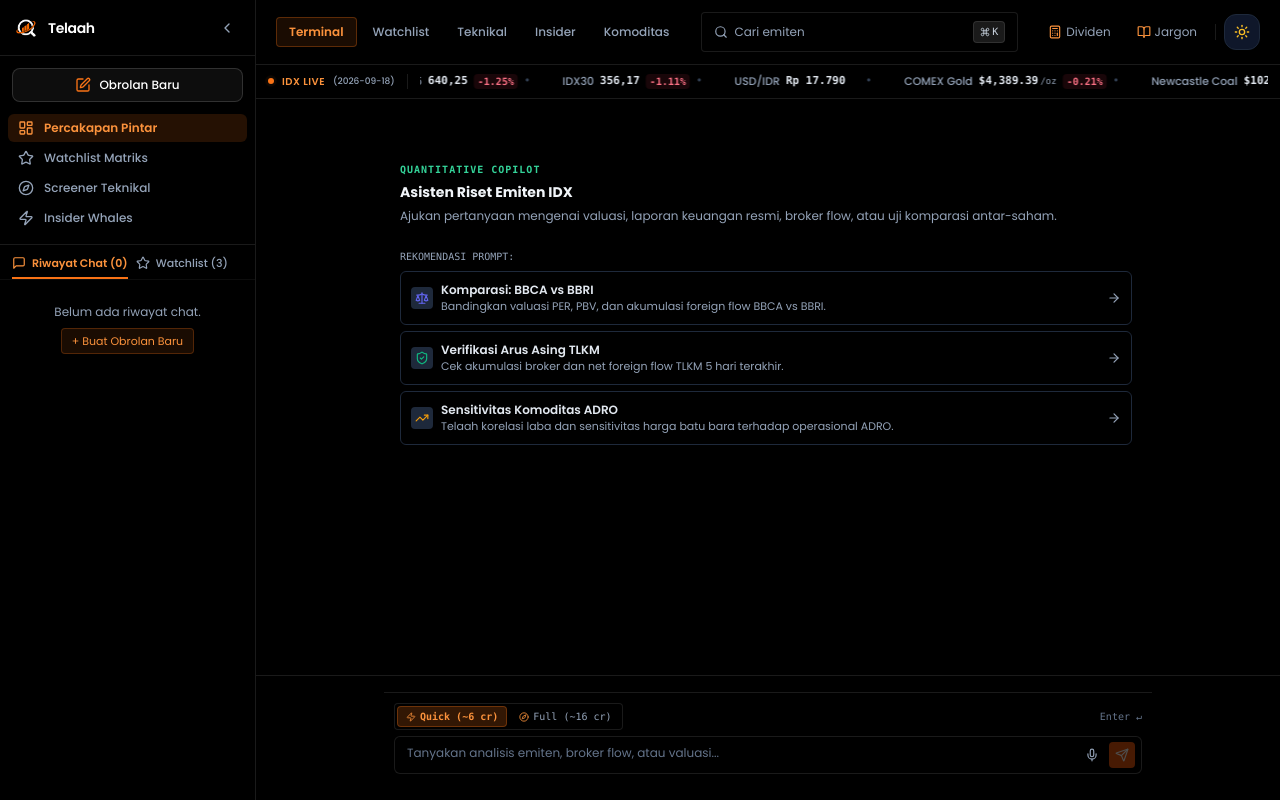
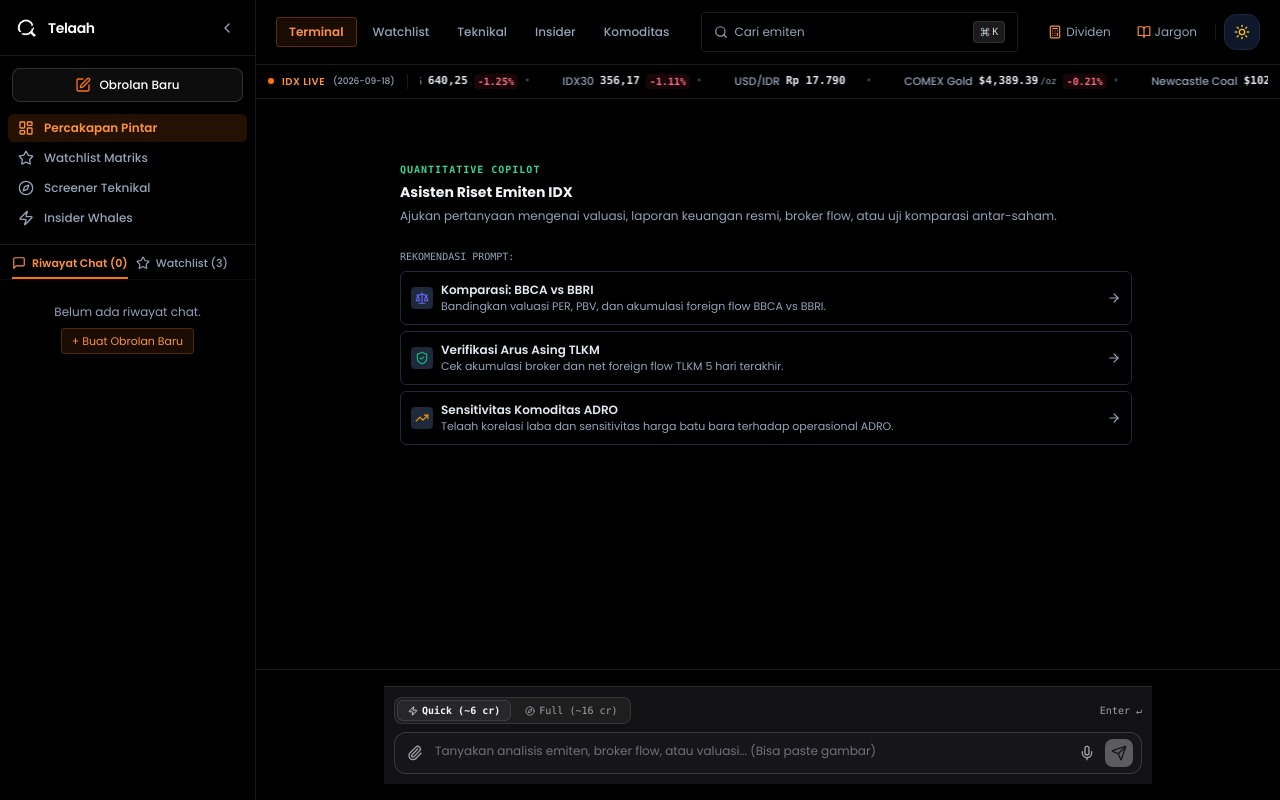
Before and after one commit to meets-indonesia/Telaah-AI, a Next.js app: page / in a window 1280 px wide. Built offline with nearby package versions, Linux system fonts and the light colour scheme.

Commit message:
feat: implement soft black/white theme, remove orange accents, update brand logos, and add image upload/paste with preview support in chat

```diff
--- a/data/market_cache.json
+++ b/data/market_cache.json
@@ -1,6 +1,6 @@
 {
-  "lastFetchedAt": 1790003117473,
-  "fetchedDate": "2026-09-21T15:05:17.473Z",
+  "lastFetchedAt": 1790006753716,
+  "fetchedDate": "2026-09-21T16:05:53.716Z",
   "asOfDate": "2026-09-18",
   "ttlHours": 1,
   "indices": [
--- a/src/app/globals.css
+++ b/src/app/globals.css
@@ -3,46 +3,46 @@
 @tailwind utilities;
 
 :root {
-  --background: #000000;
-  --foreground: #f8fafc;
-  --card-bg: #0a0a0a;
-  --card-border: rgba(255, 255, 255, 0.08);
-  --card-border-subtle: rgba(255, 255, 255, 0.04);
-  --muted: #94a3b8;
-  --brand-soft: rgba(249, 115, 22, 0.12);
+  --background: #121214;
+  --foreground: #ededed;
+  --card-bg: #18181b;
+  --card-border: rgba(255, 255, 255, 0.1);
+  --card-border-subtle: rgba(255, 255, 255, 0.05);
+  --muted: #a1a1aa;
+  --brand-soft: rgba(255, 255, 255, 0.08);
   --terminal-emerald: #10b981;
   --terminal-rose: #f43f5e;
-  --color-primary: #000000;
-  --color-secondary: #f97316;
+  --color-primary: #121214;
+  --color-secondary: #ffffff;
 }
 
 html.dark,
 html {
-  --background: #000000;
-  --foreground: #f8fafc;
-  --card-bg: #0a0a0a;
-  --card-border: rgba(255, 255, 255, 0.08);
-  --card-border-subtle: rgba(255, 255, 255, 0.04);
-  --muted: #94a3b8;
-  --brand-soft: rgba(249, 115, 22, 0.12);
+  --background: #121214;
+  --foreground: #ededed;
+  --card-bg: #18181b;
+  --card-border: rgba(255, 255, 255, 0.1);
+  --card-border-subtle: rgba(255, 255, 255, 0.05);
+  --muted: #a1a1aa;
+  --brand-soft: rgba(255, 255, 255, 0.08);
   --terminal-emerald: #10b981;
   --terminal-rose: #f43f5e;
-  --color-primary: #000000;
-  --color-secondary: #f97316;
+  --color-primary: #121214;
+  --color-secondary: #ffffff;
 }
 
 html.light {
-  --background: #ffffff;
-  --foreground: #0f172a;
+  --background: #f7f7f8;
+  --foreground: #18181b;
   --card-bg: #ffffff;
-  --card-border: #e5e7eb;
-  --card-border-subtle: #f3f4f6;
-  --muted: #64748b;
-  --brand-soft: rgba(249, 115, 22, 0.08);
+  --card-border: #e4e4e7;
+  --card-border-subtle: #f4f4f5;
+  --muted: #71717a;
+  --brand-soft: rgba(0, 0, 0, 0.05);
   --terminal-emerald: #10b981;
   --terminal-rose: #f43f5e;
-  --color-primary: #ffffff;
-  --color-secondary: #f97316;
+  --color-primary: #f7f7f8;
+  --color-secondary: #18181b;
 }
 
 body {
--- a/src/app/layout.tsx
+++ b/src/app/layout.tsx
@@ -39,7 +39,7 @@
           }}
         />
       </head>
-      <body className={`${poppins.className} font-sans antialiased bg-white dark:bg-black text-slate-900 dark:text-slate-100 min-h-[100dvh] transition-colors duration-200 selection:bg-orange-500 selection:text-white`}>
+      <body className={`${poppins.className} font-sans antialiased bg-[#f7f7f8] dark:bg-[#121214] text-zinc-900 dark:text-zinc-100 min-h-[100dvh] transition-colors duration-200 selection:bg-zinc-800 dark:selection:bg-zinc-200 selection:text-white dark:selection:text-black`}>
         <a href="#main-content" className="skip-link">Lewati ke konten utama</a>
         {children}
       </body>
--- a/src/app/page.tsx
+++ b/src/app/page.tsx
@@ -387,13 +387,14 @@
     }
   };
 
-  // Main chat prompt submission handler
-  const handleChatSend = async (userText: string, mode: AnalysisMode = "quick") => {
+  // Main chat prompt submission handler (supports images & copy-paste)
+  const handleChatSend = async (userText: string, mode: AnalysisMode = "quick", images?: string[]) => {
     const timeStr = new Date().toLocaleTimeString("id-ID", { hour: "2-digit", minute: "2-digit" });
     const userMsg: ChatMessage = {
       id: "u_" + Date.now(),
       sender: "user",
-      text: userText,
+      text: userText || (images && images.length > 0 ? "Analisis gambar ini..." : ""),
+      images,
       timestamp: timeStr,
     };
 
--- a/src/components/chat/ChatInput.tsx
+++ b/src/components/chat/ChatInput.tsx
@@ -1,11 +1,11 @@
 "use client";
 
 import React, { useState, useRef, useEffect } from "react";
-import { Send, Zap, Compass, Loader2, Mic } from "lucide-react";
+import { Send, Zap, Compass, Loader2, Mic, Paperclip, X, Image as ImageIcon } from "lucide-react";
 import { AnalysisMode } from "@/lib/agent/types";
 
 interface ChatInputProps {
-  onSend: (message: string, mode: AnalysisMode) => void;
+  onSend: (message: string, mode: AnalysisMode, images?: string[]) => void;
   isLoading: boolean;
   initialValue?: string;
 }
@@ -17,10 +17,12 @@
 }) => {
   const [text, setText] = useState(initialValue);
   const [mode, setMode] = useState<AnalysisMode>("quick");
+  const [images, setImages] = useState<string[]>([]);
   const [isListening, setIsListening] = useState(false);
   const [hasSpeechSupport, setHasSpeechSupport] = useState(false);
   const recognitionRef = useRef<any>(null);
   const textareaRef = useRef<HTMLTextAreaElement>(null);
+  const fileInputRef = useRef<HTMLInputElement>(null);
 
   useEffect(() => {
     if (typeof window !== "undefined") {
@@ -47,6 +49,47 @@
     }
   }, []);
 
+  // Handle Paste Image from Clipboard
+  const handlePaste = (e: React.ClipboardEvent) => {
+    const items = e.clipboardData?.items;
+    if (!items) return;
+
+    for (let i = 0; i < items.length; i++) {
+      if (items[i].type.indexOf("image") !== -1) {
+        const file = items[i].getAsFile();
+        if (file) {
+          processFile(file);
+          e.preventDefault();
+        }
+      }
+    }
+  };
+
+  const processFile = (file: File) => {
+    if (!file.type.startsWith("image/")) return;
+    const reader = new FileReader();
+    reader.onload = (uploadEvent) => {
+      const base64 = uploadEvent.target?.result as string;
+      if (base64) {
+        setImages((prev) => [...prev, base64].slice(-4)); // Max 4 images
+      }
+    };
+    reader.readAsDataURL(file);
+  };
+
+  const handleFileChange = (e: React.ChangeEvent<HTMLInputElement>) => {
+    const files = e.target.files;
+    if (!files) return;
+    for (let i = 0; i < files.length; i++) {
+      processFile(files[i]);
+    }
+    e.target.value = "";
+  };
+
+  const removeImage = (index: number) => {
+    setImages((prev) => prev.filter((_, idx) => idx !== index));
+  };
+
   const toggleVoiceInput = () => {
     if (!recognitionRef.current) return;
     if (isListening) {
@@ -56,7 +99,7 @@
       try {
         recognitionRef.current.start();
         setIsListening(true);
-      } catch (err) {
+      } catch {
         setIsListening(false);
       }
     }
@@ -77,53 +120,97 @@
   };
 
   const handleSubmit = () => {
-    if (!text.trim() || isLoading) return;
+    if ((!text.trim() && images.length === 0) || isLoading) return;
     if (isListening && recognitionRef.current) {
       recognitionRef.current.stop();
       setIsListening(false);
     }
-    onSend(text.trim(), mode);
+    onSend(text.trim(), mode, images.length > 0 ? images : undefined);
     setText("");
+    setImages([]);
   };
 
   return (
-    <div className="border-t border-white/10 bg-black/75 p-2.5 space-y-1.5">
+    <div className="border-t border-zinc-200 dark:border-white/10 bg-[#f7f7f8] dark:bg-[#121214] p-2.5 space-y-2">
       {/* Mode Selector Strip */}
-      <div className="flex items-center justify-between gap-2 text-[10px] font-mono text-slate-400">
-        <div className="flex items-center gap-1 bg-black/50 p-0.5 rounded border border-white/10">
+      <div className="flex items-center justify-between gap-2 text-[10px] font-mono">
+        <div className="flex items-center gap-1 bg-zinc-200/70 dark:bg-white/5 p-0.5 rounded-lg border border-zinc-300 dark:border-white/10">
           <button
             type="button"
             onClick={() => setMode("quick")}
-            className={`flex items-center gap-1 px-2 py-0.5 rounded transition ${
+            className={`flex items-center gap-1 px-2.5 py-0.5 rounded-md transition ${
               mode === "quick"
-                ? "bg-orange-500/20 text-orange-400 font-bold border border-orange-500/30"
-                : "text-slate-400 hover:text-slate-200"
+                ? "bg-white dark:bg-zinc-800 text-zinc-900 dark:text-zinc-100 font-bold shadow-xs border border-zinc-300 dark:border-white/10"
+                : "text-zinc-600 dark:text-zinc-400 hover:text-zinc-900 dark:hover:text-zinc-200"
             }`}
           >
-            <Zap className="w-2.5 h-2.5 text-orange-400" />
+            <Zap className="w-2.5 h-2.5" />
             <span>Quick (~6 cr)</span>
           </button>
           <button
             type="button"
             onClick={() => setMode("full")}
-            className={`flex items-center gap-1 px-2 py-0.5 rounded transition ${
+            className={`flex items-center gap-1 px-2.5 py-0.5 rounded-md transition ${
               mode === "full"
-                ? "bg-orange-500/20 text-orange-400 font-bold border border-orange-500/30"
-                : "text-slate-400 hover:text-slate-200"
+                ? "bg-white dark:bg-zinc-800 text-zinc-900 dark:text-zinc-100 font-bold shadow-xs border border-zinc-300 dark:border-white/10"
+                : "text-zinc-600 dark:text-zinc-400 hover:text-zinc-900 dark:hover:text-zinc-200"
             }`}
           >
-            <Compass className="w-2.5 h-2.5 text-orange-400" />
+            <Compass className="w-2.5 h-2.5" />
             <span>Full (~16 cr)</span>
           </button>
         </div>
 
-        <span className="hidden sm:inline text-slate-500 font-mono text-[10px]">
+        <span className="hidden sm:inline text-zinc-500 dark:text-zinc-400 font-mono text-[10px]">
           Enter ↵
         </span>
       </div>
 
-      {/* Input Field */}
-      <div className="relative flex items-center rounded-md border border-white/10 bg-black/50 focus-within:border-orange-500/60 transition-colors">
+      {/* Image Preview Thumbnails */}
+      {images.length > 0 && (
+        <div className="flex items-center gap-2 pt-1 pb-1 overflow-x-auto">
+          {images.map((imgSrc, idx) => (
+            <div
+              key={idx}
+              className="relative group shrink-0 w-16 h-16 rounded-lg overflow-hidden border border-zinc-300 dark:border-white/20 bg-zinc-100 dark:bg-zinc-900 shadow-xs"
+            >
+              {/* eslint-disable-next-line @next/next/no-img-element */}
+              <img src={imgSrc} alt={`Attachment ${idx + 1}`} className="w-full h-full object-cover" />
+              <button
+                type="button"
+                onClick={() => removeImage(idx)}
+                className="absolute top-1 right-1 p-0.5 rounded-full bg-black/70 text-white hover:bg-rose-600 transition"
+                title="Hapus gambar"
+              >
+                <X className="w-3 h-3" />
+              </button>
+            </div>
+          ))}
+        </div>
+      )}
+
+      {/* Input Field Container */}
+      <div className="relative flex items-center rounded-xl border border-zinc-300 dark:border-white/15 bg-white dark:bg-zinc-900/90 focus-within:border-zinc-500 dark:focus-within:border-white/40 shadow-xs transition-colors">
+        {/* Hidden File Input */}
+        <input
+          type="file"
+          ref={fileInputRef}
+          onChange={handleFileChange}
+          accept="image/*"
+          multiple
+          className="hidden"
+        />
+
+        {/* Paperclip Button */}
+        <button
+          type="button"
+          onClick={() => fileInputRef.current?.click()}
+          title="Lampirkan Gambar (Bisa juga Copy-Paste)"
+          className="p-2 ml-1 text-zinc-500 hover:text-zinc-900 dark:text-zinc-400 dark:hover:text-zinc-100 rounded-lg transition shrink-0"
+        >
+          <Paperclip className="w-4 h-4" />
+        </button>
+
         <label htmlFor="chat-question" className="sr-only">Pertanyaan saham</label>
         <textarea
           id="chat-question"
@@ -132,38 +219,39 @@
           value={text}
           onChange={(e) => setText(e.target.value)}
           onKeyDown={handleKeyDown}
-          placeholder="Tanyakan analisis emiten, broker flow, atau valuasi..."
-          className="w-full resize-none bg-transparent py-2 pl-3 pr-16 text-xs text-slate-100 placeholder-slate-500 focus:outline-none max-h-24 min-h-[36px] font-sans"
+          onPaste={handlePaste}
+          placeholder="Tanyakan analisis emiten, broker flow, atau valuasi... (Bisa paste gambar)"
+          className="w-full resize-none bg-transparent py-2.5 pl-1 pr-20 text-xs text-zinc-900 dark:text-zinc-100 placeholder:text-zinc-400 dark:placeholder:text-zinc-500 focus:outline-none max-h-24 min-h-[40px] font-sans"
         />
 
         {/* Action Buttons */}
-        <div className="absolute right-1.5 flex items-center gap-1">
+        <div className="absolute right-2 flex items-center gap-1">
           {hasSpeechSupport && (
             <button
               type="button"
               onClick={toggleVoiceInput}
-              className={`p-1.5 rounded transition ${
+              className={`p-1.5 rounded-lg transition ${
                 isListening
                   ? "bg-rose-500 text-white animate-pulse"
-                  : "text-slate-400 hover:text-slate-200"
+                  : "text-zinc-500 hover:text-zinc-900 dark:text-zinc-400 dark:hover:text-zinc-200"
               }`}
               title="Voice Input"
             >
-              <Mic className="w-3.5 h-3.5" />
+              <Mic className="w-4 h-4" />
             </button>
           )}
 
           <button
             onClick={handleSubmit}
-            disabled={!text.trim() || isLoading}
+            disabled={(!text.trim() && images.length === 0) || isLoading}
             type="button"
-            className="p-1.5 rounded bg-orange-600 hover:bg-orange-500 text-white disabled:opacity-30 disabled:cursor-not-allowed transition"
+            className="p-1.5 rounded-lg bg-zinc-900 hover:bg-zinc-800 dark:bg-white dark:hover:bg-zinc-200 text-white dark:text-zinc-900 disabled:opacity-30 disabled:cursor-not-allowed transition shadow-xs"
             title="Kirim pesan (Enter)"
           >
             {isLoading ? (
-              <Loader2 className="w-3.5 h-3.5 animate-spin text-white" />
+              <Loader2 className="w-4 h-4 animate-spin" />
             ) : (
-              <Send className="w-3.5 h-3.5" />
+              <Send className="w-4 h-4" />
             )}
           </button>
         </div>
--- a/src/components/chat/types.ts
+++ b/src/components/chat/types.ts
@@ -6,6 +6,7 @@
   sender: "user" | "assistant";
   timestamp: string;
   text: string;
+  images?: string[];
   // Optional rich stock card payload
   stockCard?: {
     symbol: string;
```
Also changed, not shown: src/components/chat/ChatFeed.tsx (+18 -3 lines), public/brand/dark-logo.png, public/brand/light-logo.png, 2 other files (tests, documents, lock files or other folders).
